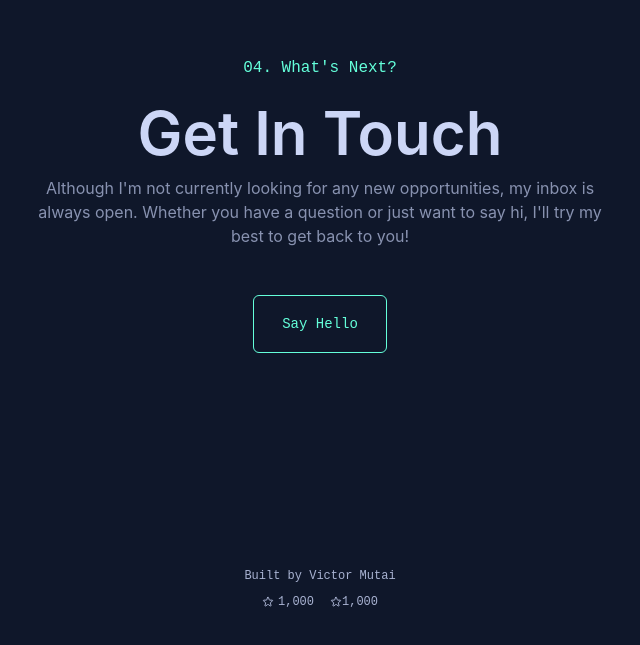
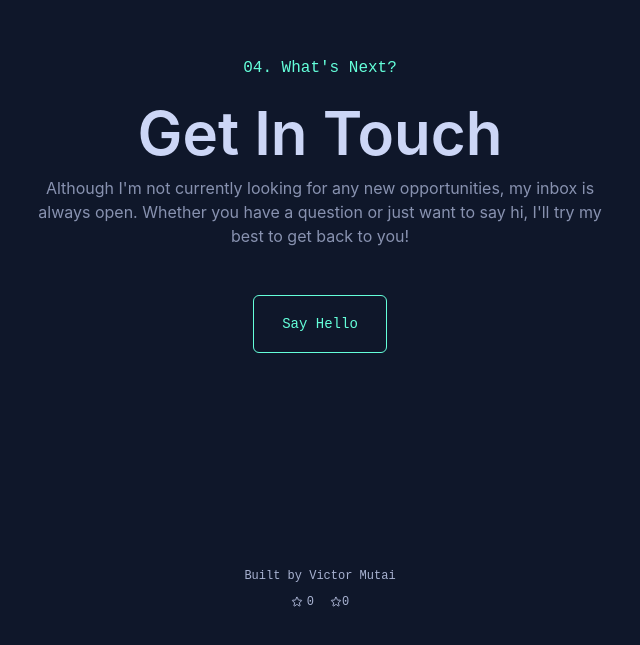
Before and after one commit to victorjambo/profile-v2, a Next.js app: page / in a window 1280 px wide. Shown: the part 3158-3803 px from the top of the page, without its empty margins (320-960 px from the left). Built offline with nearby package versions, Linux system fonts and the light colour scheme; no server answers.

Commit message:
gitStats

```diff
--- a/src/components/footer/index.tsx
+++ b/src/components/footer/index.tsx
@@ -1,7 +1,15 @@
 import { DEV_NAME, GIT_REPO } from "@/utils/data";
 import { StarIcon } from "@heroicons/react/outline";
 
-const Footer: React.FC = () => {
+interface IProps {
+  gitStats: {
+    stars: number;
+    forks: number;
+    error?: boolean;
+  };
+}
+
+const Footer: React.FC<IProps> = ({ gitStats }) => {
   return (
     <footer className="flex flex-col h-auto min-h-[70px] p-4 text-center">
       <div className="text-slate-500 dark:text-slate-light font-mono text-xs">
@@ -16,11 +24,11 @@ const Footer: React.FC = () => {
           <div className="mt-[10px]">
             <span className="inline-flex items-center px-2">
               <StarIcon className="h-3 w-3 inline-flex mr-1" />
-              <span>1,000</span>
+              <span>{gitStats.stars}</span>
             </span>
             <span className="inline-flex items-center px-2">
               <StarIcon className="h-3 w-3 inline-flex" />
-              <span>1,000</span>
+              <span>{gitStats.forks}</span>
             </span>
           </div>
         </a>
--- a/src/pages/index.tsx
+++ b/src/pages/index.tsx
@@ -1,17 +1,23 @@
 import type { NextPage } from "next";
-import Head from "next/head";
 import { useTheme } from "next-themes";
 import Navbar from "@/components/navbar";
 import Side from "@/components/side";
 import AboutSection from "@/components/sections/about";
 import HeroSection from "@/components/sections/hero";
-import { SectionHeader } from "@/components/sections";
 import Footer from "@/components/footer";
 import ContactSection from "@/components/sections/contact";
 import ExperienceSection from "@/components/sections/experience";
 import WorkSection from "@/components/sections/work";
 
-const Home: NextPage = () => {
+interface IProps {
+  gitStats: {
+    stars: number;
+    forks: number;
+    error?: boolean;
+  };
+}
+
+const Home: NextPage<IProps> = ({ gitStats }) => {
   const { theme } = useTheme();
 
   return (
@@ -27,10 +33,20 @@ const Home: NextPage = () => {
           <WorkSection />
           <ContactSection />
         </main>
-        <Footer />
+        <Footer gitStats={gitStats} />
       </div>
     </div>
   );
 };
 
+Home.getInitialProps = async () => {
+  const gitStats = await fetch(
+    "https://api.github.com/repos/victorjambo/profile-v2"
+  )
+    .then((res) => res.json())
+    .then((res) => ({ stars: res.stargazers_count, forks: res.forks_count }))
+    .catch(() => ({ stars: 0, forks: 0, error: true }));
+  return { gitStats };
+};
+
 export default Home;
```
